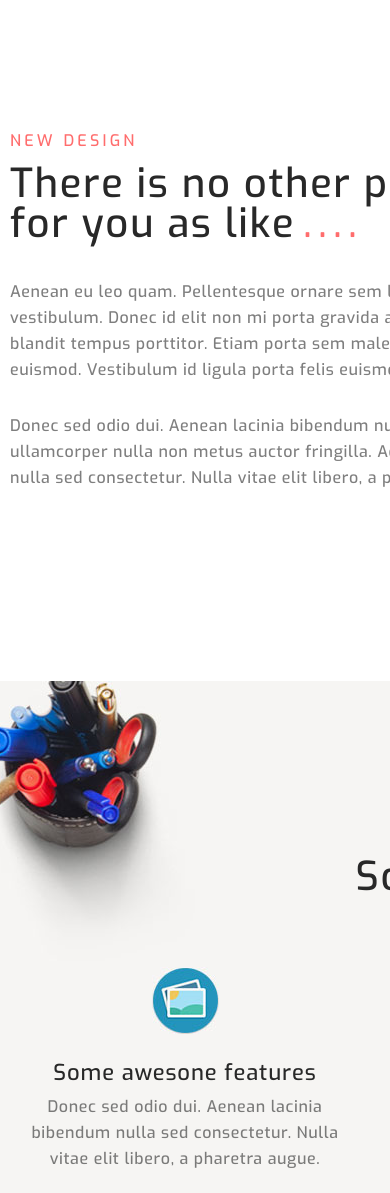
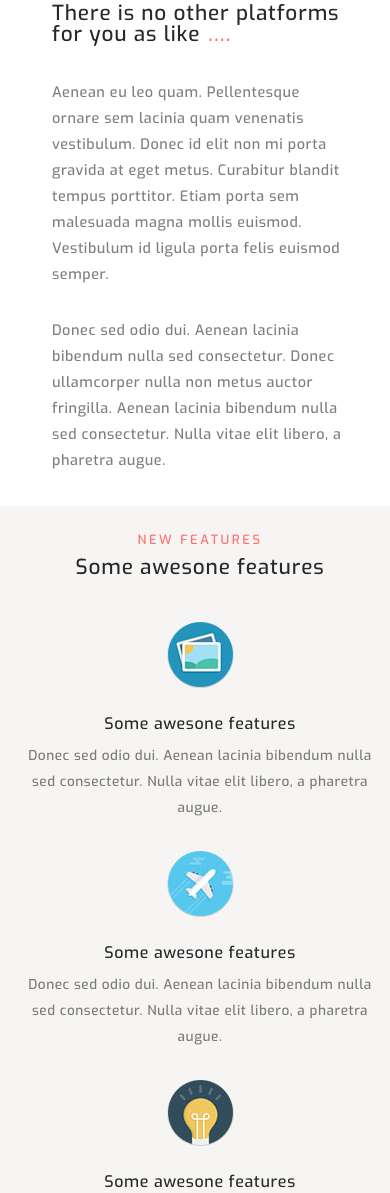
Before and after one commit to BelisonRazer/BelisonRazer.github.io, a plain HTML site: page index.html in a window 390 px wide. Shown: the part 570-1763 px from the top of the page. Drawn offline with Linux system fonts and the light colour scheme.

Commit message:
Тест адаптив до 4 секции

```diff
--- a/main.css
+++ b/main.css
@@ -815,12 +815,12 @@ select {
   display: inline-block;
   margin-right: 35px;
 }
-@media screen and (min-width: 992px) {
+@media screen and (min-width: 1191px) {
   .header__heading-media-small {
     display: none;
   }
 }
-@media screen and (max-width: 991px) {
+@media screen and (max-width: 1190px) {
   .header {
     width: 95%;
   }
@@ -851,6 +851,116 @@ select {
     font-size: 143%;
   }
 }
+@media screen and (max-width: 1190px) {
+  .platform.section {
+    min-width: 400px;
+  }
+  .platform__content {
+    padding: 5% 25% 5% 25%;
+  }
+  .platform:before {
+    display: none;
+  }
+  .triangle {
+    display: none;
+  }
+  .content {
+    width: 100%;
+  }
+}
+@media screen and (max-width: 991px) {
+  .platform__content {
+    padding: 8% 20% 8% 20%;
+  }
+  .platform__label {
+    font-size: 80%;
+  }
+  .platform__title {
+    font-size: 170%;
+  }
+  .platform__text {
+    font-size: 90%;
+  }
+  .content {
+    width: 90%;
+  }
+}
+@media screen and (max-width: 767px) {
+  .platform__content {
+    padding: 8% 15% 8% 15%;
+  }
+  .platform__title {
+    font-size: 140%;
+  }
+}
+@media screen and (max-width: 575px) {
+  .platform__content {
+    padding: 8% 8% 8% 8%;
+  }
+  .platform__title {
+    font-size: 130%;
+  }
+}
+@media screen and (max-width: 1190px) {
+  .features.section {
+    min-width: 400px;
+  }
+}
+@media screen and (max-width: 1050px) {
+  .features__items {
+    -webkit-box-orient: vertical;
+    -webkit-box-direction: normal;
+    -webkit-flex-direction: column;
+        -ms-flex-direction: column;
+            flex-direction: column;
+    -webkit-box-pack: center;
+    -webkit-justify-content: center;
+        -ms-flex-pack: center;
+            justify-content: center;
+    -webkit-box-align: center;
+    -webkit-align-items: center;
+        -ms-flex-align: center;
+            align-items: center;
+  }
+  .features__inner {
+    padding: 8% 0;
+  }
+  .features__item_two {
+    margin-bottom: 30px;
+  }
+  .features__item_one {
+    margin-bottom: 30px;
+  }
+  .features__image {
+    max-width: 100%;
+    height: auto;
+  }
+}
+@media screen and (max-width: 991px) {
+  .features__title-inner {
+    font-size: 170%;
+  }
+  .features__label {
+    font-size: 80%;
+  }
+}
+@media screen and (max-width: 767px) {
+  .features__title-inner {
+    font-size: 140%;
+    margin-bottom: 12%;
+  }
+  .features__title {
+    font-size: 100%;
+  }
+  .features__text {
+    font-size: 85%;
+  }
+}
+@media screen and (max-width: 575px) {
+  .features__title-inner {
+    font-size: 130%;
+  }
+}
 body {
   background-color: white;
 }
```
Also changed, not shown: 1 other file.
